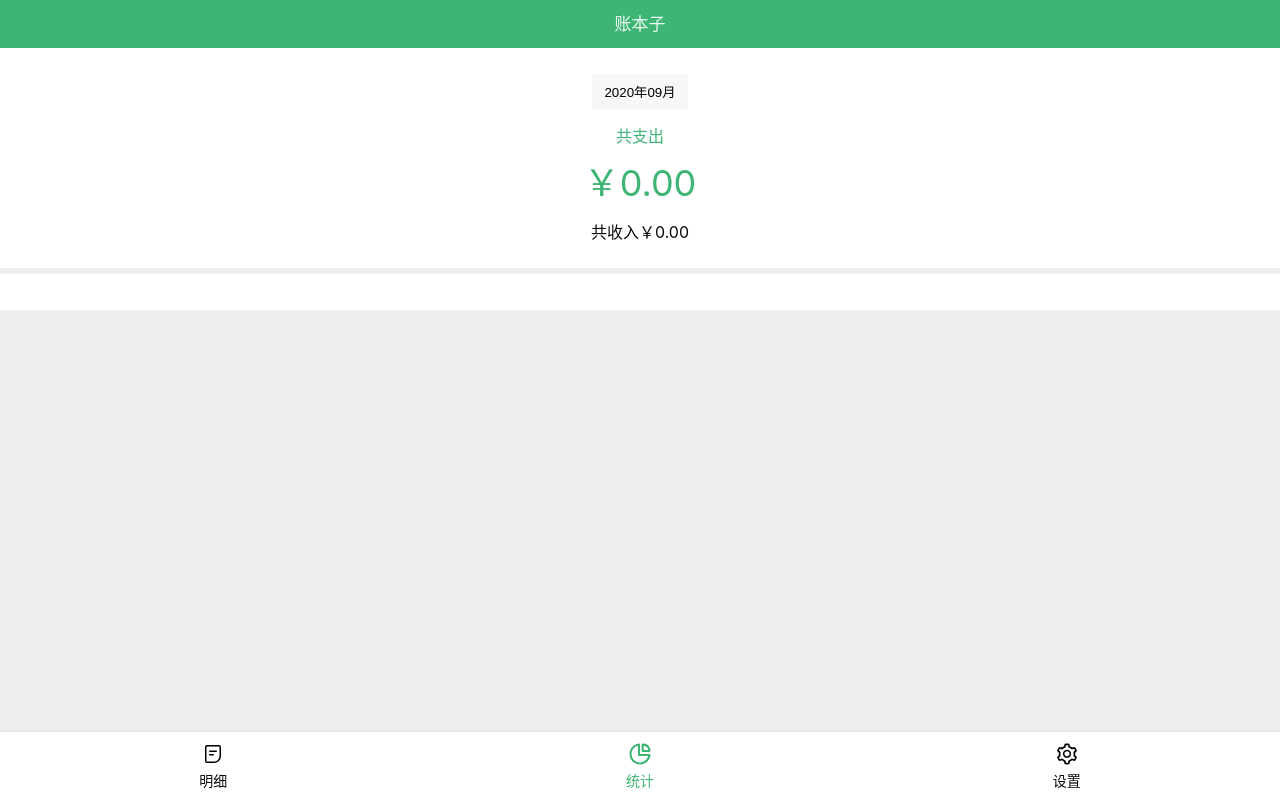
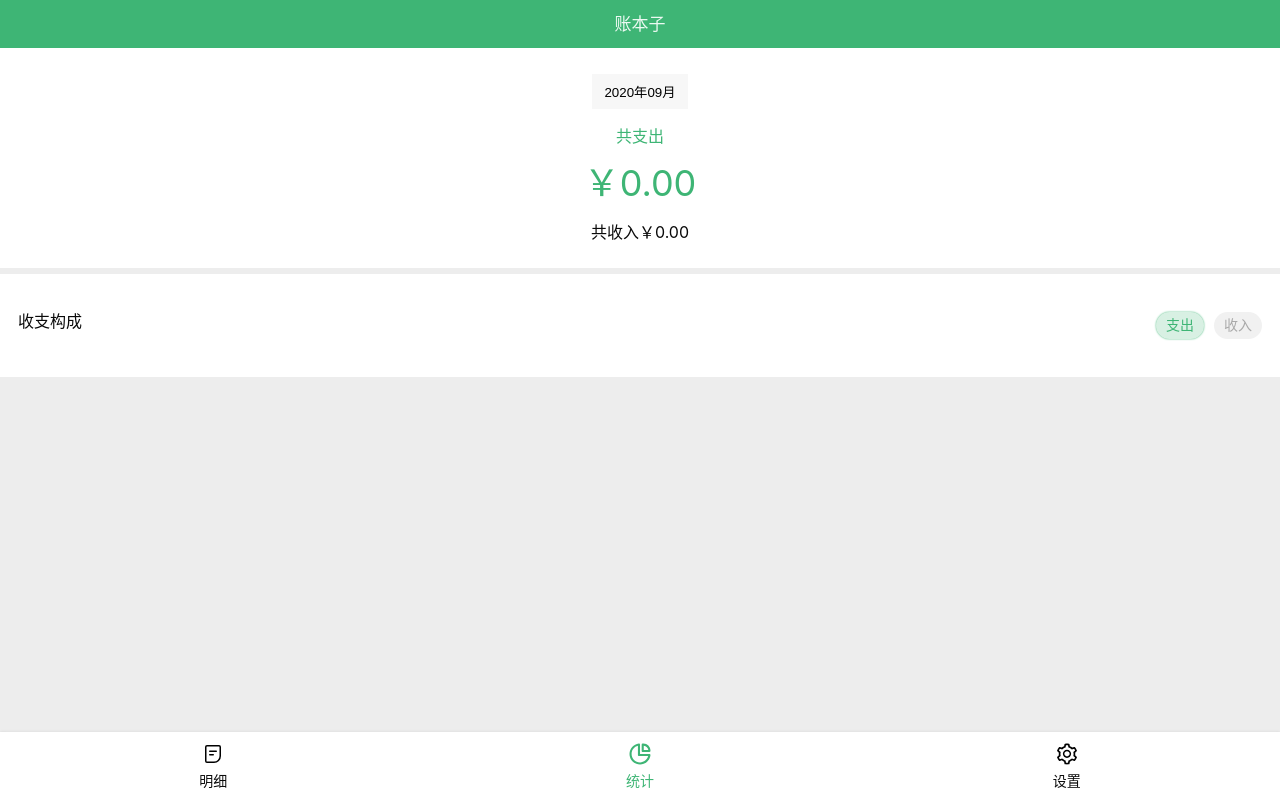
Before and after one commit to YingJiangHui/Account-book-r, a React app: page /#/statistics in a window 1280 px wide. Built offline with nearby package versions, Linux system fonts and the light colour scheme.

Commit message:
完成：AccountsRatOfeTag组件

```diff
--- a/src/component/AccountsRateOfTag.tsx
+++ b/src/component/AccountsRateOfTag.tsx
@@ -1,7 +1,7 @@
 import styled from 'styled-components';
 import React, {FC, useEffect, useState} from 'react';
 import TagItemChart from './AccountsRateOfTag/TagItemChart';
-
+import Category from 'component/Category'
 const Wrapper = styled.section`
 
   background: #fff;
@@ -12,6 +12,11 @@ const Wrapper = styled.section`
     margin-bottom: 20px;
   }
 `;
+const Title = styled.div`
+  display: flex;
+  justify-content: space-between;
+
+`
 type Props = {
   value: { [key: string]: number }
   totalAmount: { '+': number; '-': number }
@@ -19,11 +24,11 @@ type Props = {
 const AccountsRateOfTag: FC<Props> = ({value, totalAmount}) => {
   const [amountList, setAmountList] = useState<{ [key: string]: number }>();
   const [amount, setAmount] = useState<{ '+': number; '-': number }>({'+': 0, '-': 0});
-
+  const [category,setCategory] = useState<Category>('-');
   const group = ()=>{
     const tagItemChart = []
     for(let key in amountList){
-      tagItemChart.push(<TagItemChart key={key} index={key} value={amountList[key]} totalAmount={amount}/>)
+      tagItemChart.push(<TagItemChart category={category} key={key} index={key} value={amountList[key]} totalAmount={amount}/>)
     }
     return tagItemChart
   }
@@ -33,7 +38,10 @@ const AccountsRateOfTag: FC<Props> = ({value, totalAmount}) => {
   }, [value]);
   return (
     <Wrapper>
-
+      <Title>
+        <p>收支构成</p>
+        <Category onChange={(value:Category)=>{setCategory(value)}} value={category}/>
+      </Title>
       {group()}
     </Wrapper>
   );
--- a/src/component/AccountsRateOfTag/TagItemChart.tsx
+++ b/src/component/AccountsRateOfTag/TagItemChart.tsx
@@ -4,6 +4,7 @@ import Icon from '../Icon';
 import theme from '../../theme';
 import cs from 'classnames';
 import {useTags} from 'hooks/useTags'
+import {taggedTemplateExpression} from '@babel/types';
 const Wrapper = styled.div`
   background: #ffffff;
   display: flex;
@@ -45,7 +46,7 @@ const Label = styled.div`
 `;
 const Amount = styled.div`
   text-align: end;
-  width: 92px;
+  width: 82px;
 `
 const Rate = styled.span`
   margin-right: 10px;
@@ -57,21 +58,25 @@ type Props = {
   index:string
   value: number,
   totalAmount: {'+':number,'-':number},
+  category:Category
 }
 
-const TagItemChart: FC<Props> = ({value, totalAmount,index}) => {
+const TagItemChart: FC<Props> = ({value, totalAmount,index,category}) => {
   const indexTag = parseInt(index)
   const {findTag} = useTags()
   const [rate,setRate ]= useState('')
   const [tag,setTag] = useState<TagItem>({} as TagItem);
 
   const tmpTag = findTag(indexTag)
+
   useEffect(()=>{
     if(tmpTag){
       setTag(tmpTag)
       setRate(Math.round(value/totalAmount[tmpTag.category]*100).toString()+'%')
     }
   },[tmpTag])
+  if(tmpTag?.category!==category)
+    return(<></>);
   return (
     <Wrapper>
       <Label>
--- /dev/null
+++ b/src/component/Category.tsx
@@ -0,0 +1,55 @@
+import styled from 'styled-components';
+import React, {FC, useEffect, useState} from 'react';
+import theme from '../theme';
+import cs from 'classnames'
+const Wrapper = styled.div`
+    >ol{
+    >li{
+      background:#f1f1f1;
+      color: #a9a9a9;
+      font-size: 14px;
+      font-weight: 100;
+      border-radius: 25px;
+      display: inline-block;
+      padding: 5px 10px;
+      margin-right:10px ;
+      &:last-child{
+      margin-right:0;
+      }
+      &.selectedBase{
+        background: ${theme.tingeColorOpacity};
+        color: ${theme.themeColor};
+        box-shadow: 0 0 2px ${theme.themeColor};
+      }
+      &.selectedSpecial{
+        background: ${theme.special.tingeColorOpacity};
+        color: ${theme.special.themeColor};
+        box-shadow: 0 0 2px ${theme.special.themeColor};
+      }
+    }
+  }
+`;
+
+type Props = {
+  value: string
+  onChange: (value: Category) => void
+}
+const Category: FC<Props> = ({value, onChange}) => {
+  const categoryMap: { [key: string]: string } = {'+': '收入', '-': '支出'};
+  const categoryList: Category[] = ['-', '+'];
+  const [selected,setSelected] = useState('-')
+  const styleMap = {'+':'selectedSpecial','-':'selectedBase'}
+  useEffect(()=>{
+    setSelected(value)
+  },[value])
+  return (
+    <Wrapper>
+      <ol>
+        {categoryList.map(category =>
+          <li className={cs(category===selected?styleMap[selected]:'')} key={category} onClick={()=>{onChange(category)}}>{categoryMap[category]}</li>
+        )}
+      </ol>
+    </Wrapper>
+  );
+};
+export default Category;
--- a/src/component/accountsComponent/SelectInfo.tsx
+++ b/src/component/accountsComponent/SelectInfo.tsx
@@ -3,7 +3,7 @@ import {FC, memo, useEffect, useState} from 'react';
 import React from 'react';
 import theme from 'theme';
 import dayjs from 'dayjs';
-
+import Category from 'component/Category'
 const Wrapper = styled.section`
   display: flex;
   justify-content: space-between;
@@ -40,37 +40,29 @@ const Wrapper = styled.section`
 
 type Props = {
   onChangeCategory: (value: Category) => void
+  category: string
   onChangeDate: (value: string) => void
-  value: string
-  defaultDate?:string
+  defaultDate?: string
 }
+const nowDate = dayjs(new Date()).format('YYYY-MM-DDTHH:mm:ss');
 
 const SelectInfo: FC<Props> = memo((props) => {
-  const {defaultDate} = props
-  const categoryMap = {'-': '支出', '+': '收入'};
-  const categoryStyle = {'-': 'selectedBase', '+': 'selectedSpecial'};
-  const categoryList = React.useState<Category[]>(['-', '+'])[0];
-  const [selectedItem, setSelectedItem] = React.useState(props.value);
-  const onChange = (tag: Category) => {
-    setSelectedItem(tag);
-    props.onChangeCategory(tag);
-  };
-  const nowDate = dayjs(new Date()).format('YYYY-MM-DDTHH:mm:ss');
-
+  const {onChangeCategory,defaultDate} = props
   const [date, setDate] = useState(nowDate);
-
+  const [category,setCatecory] = useState('-')
+  useEffect(()=>{
+    setCatecory(props.category)
+  },[props.category])
   useEffect(() => {
     props.onChangeDate(date);
   }, [date]);
   return (
     <Wrapper>
-      <ol>
-        {categoryList.map((el: Category) => <li key={el} className={selectedItem === el ? categoryStyle[el] : ''}
-                                                onClick={() => onChange(el)}>{categoryMap[el]}</li>)}
-      </ol>
-      <input type="dateTime-local" value={defaultDate?dayjs(defaultDate).format('YYYY-MM-DDTHH:mm'):dayjs(date).format('YYYY-MM-DDTHH:mm')} onChange={(e) => {setDate(e.target.value+dayjs(new Date()).format(':ss'));}}/>
+      <Category value={category} onChange={(value)=>onChangeCategory(value)}/>
+      <input type="dateTime-local"
+             value={defaultDate ? dayjs(defaultDate).format('YYYY-MM-DDTHH:mm') : dayjs(date).format('YYYY-MM-DDTHH:mm')}
+             onChange={(e) => {setDate(e.target.value + dayjs(new Date()).format(':ss'));}}/>
     </Wrapper>
-
   );
 });
 
--- a/src/views/KeepAccounts.tsx
+++ b/src/views/KeepAccounts.tsx
@@ -85,7 +85,7 @@ const KeepAccounts: FC<Props> =memo( (props) => {
         <Options>
           <Close onClick={()=>isVisible(false)}/>
           <SelectInfo
-            value={record.category}
+            category={record.category}
             defaultDate={record.createAt}
             onChangeCategory={(value: Category) => onChange({category: value})}
             onChangeDate={(value: string) => {onChange({createAt: value});}}
```
